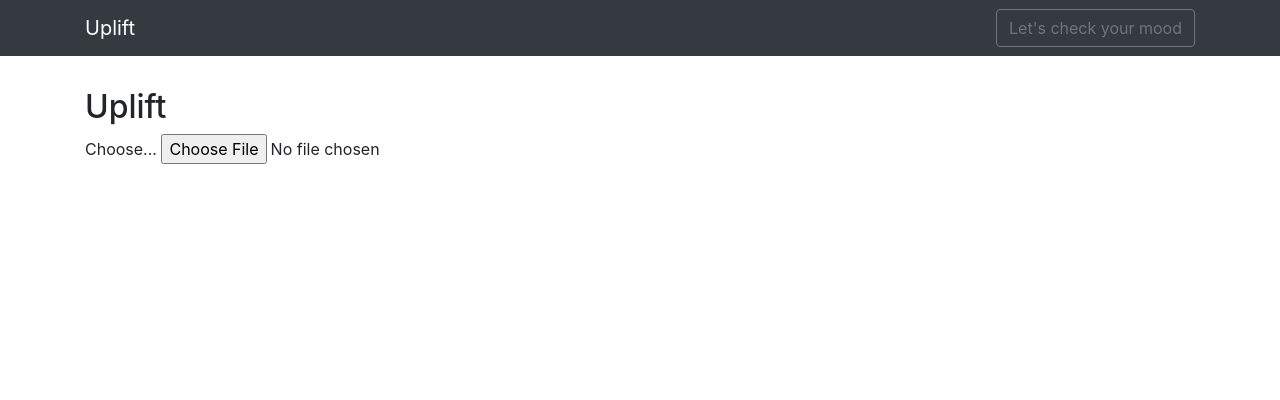
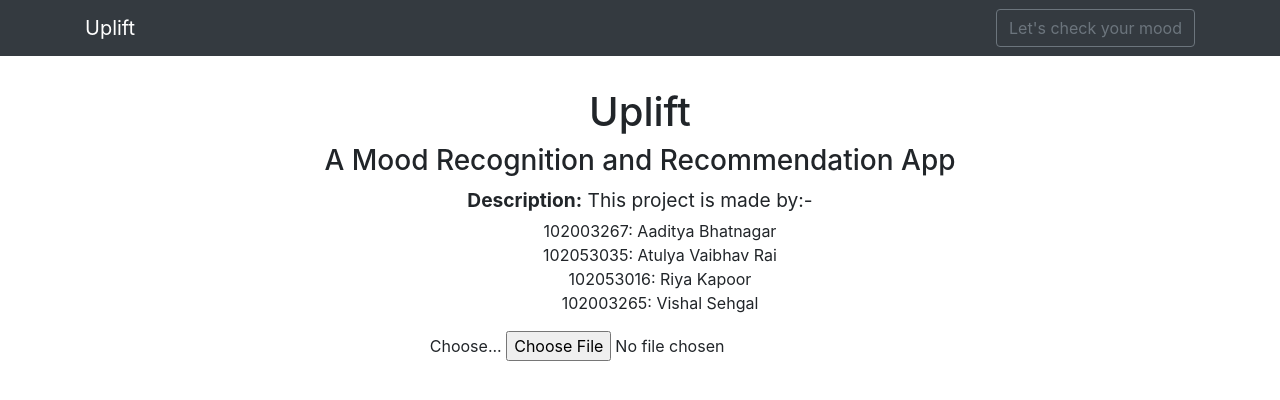
Before and after one commit to VishalSehgal525/Mood-Recognition-System, a Flask app: page / in a window 1280 px wide. Shown: the top 400 px of the page. Run offline with Flask 2, Linux system fonts and the light colour scheme; some libraries are stand-ins or nearby versions.

Commit message:
Added Some Details

```diff
--- a/templates/index.html
+++ b/templates/index.html
@@ -1,7 +1,17 @@
 {% extends "base.html" %} {% block content %}
 
-<h2>Uplift</h2>
-
+<div style="text-align: center">
+  <h1>Uplift</h1>
+  <h3>A Mood Recognition and Recommendation App</h3>
+  <p style="margin-bottom: 5px; font-size: 1.2rem">
+    <b>Description:</b> This project is made by:-
+  </p>
+  <ul style="list-style-type: none">
+    <li>102003267: Aaditya Bhatnagar</li>
+    <li>102053035: Atulya Vaibhav Rai</li>
+    <li>102053016: Riya Kapoor</li>
+    <li>102003265: Vishal Sehgal</li>
+  </ul>
   <div>
     <form id="upload-file" method="post" enctype="multipart/form-data">
       <label for="imageUpload" class="upload-label"> Choose... </label>
@@ -14,7 +24,10 @@
     </form>
 
     <div class="image-section" style="display: none">
-    <div class="img-preview">
+      <div
+        class="img-preview"
+        style="display: block; margin-left: auto; margin-right: auto"
+      >
         <div id="imagePreview"></div>
       </div>
       <div>
@@ -30,7 +43,7 @@
       <span> </span>
     </h3>
 
-  <div id="bro" style="display: none">
+    <div id="bro" style="display: none; margin-bottom: 15px">
       <div>
         <button type="button" class="btn btn-primary btn-lg" id="btn-recommend">
           Get Recommendations!
@@ -40,9 +53,10 @@
 
     <div class="loader" id="second_loader" style="display: none"></div>
 
-  <h3 id="result2">
+    <h3 id="result2" style="margin-bottom: 3rem">
       <span> </span>
     </h3>
   </div>
+</div>
 
 {% endblock %}
```
Lines whose indentation alone changed are shown as unchanged.
